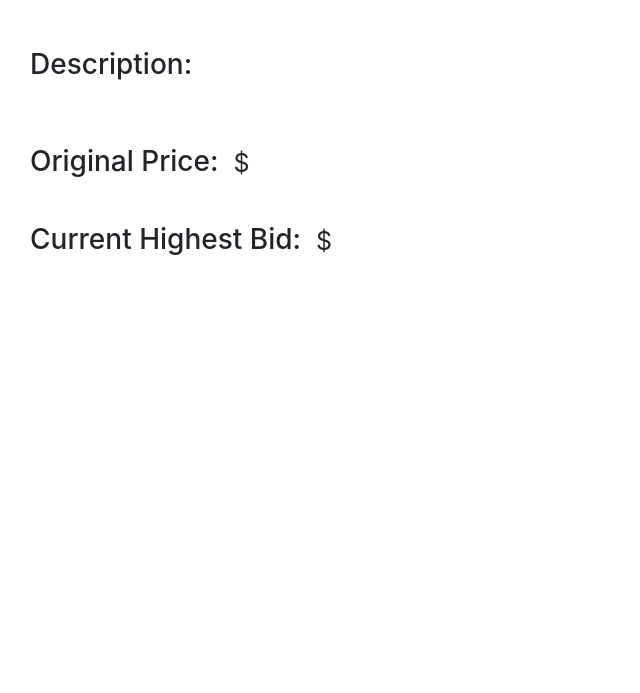
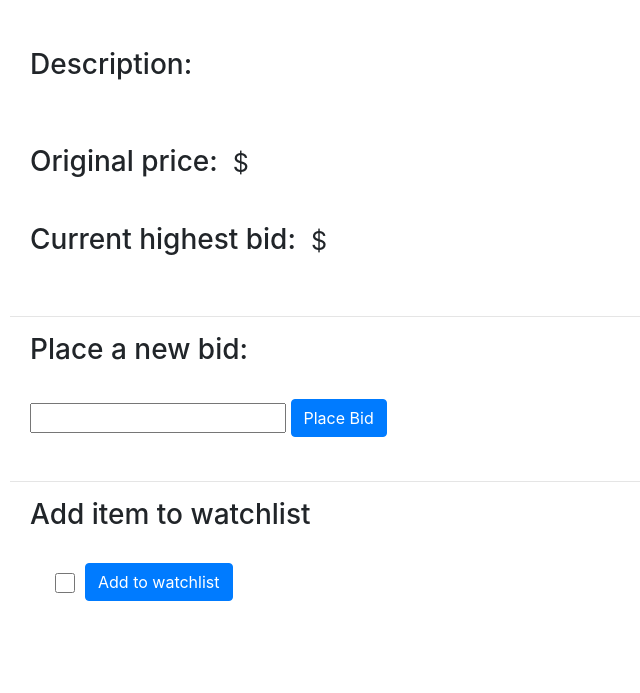
Before and after one commit to allforthe64/web50, a Django app: template commerce/auctions/templates/auctions/listing.html in a window 1280 px wide. Shown: the part 245-938 px from the top of the page, without its empty margins (0-640 px from the left). Before the commit the page ends 500 px from the top, so only its background shows below. Run offline with Django 3.2, Linux system fonts and the light colour scheme; the template is opened without the code that fills it, so the values that code supplies are empty; some libraries are stand-ins or nearby versions.

Commit message:
gave the user the ability to place bids on an item

```diff
--- a/commerce/auctions/templates/auctions/listing.html
+++ b/commerce/auctions/templates/auctions/listing.html
@@ -7,6 +7,13 @@
     {% if message %}
     <div class="alert alert-success alert-dismissible fade show" role="alert">
         <strong>{{message}}</strong> Congratulations, you've purchased the item!
+      </div>
+    {% endif %}
+
+    <!--message for if bid has been placed-->
+    {% if message2 %}
+    <div class="alert alert-success alert-dismissible fade show" role="alert">
+        <strong>{{message2}}</strong>
       </div>
     {% endif %}
     <br>
@@ -24,15 +31,49 @@
     <p style="margin-left: 40px;">{{description}}</p>
     <br>
     <br>
+    <!--original price-->
     <div style="display: inline-flex; margin-left: 20px">
-        <h3>Original Price:</h3>
+        <h3>Original price:</h3>
         <p style="font-size:25px; margin-left: 15px">${{originalPrice}}</p>
     </div>
     <br>
     <br>
+    <!--current highest bid-->
     <div style="display: inline-flex; margin-left: 20px">
-        <h3>Current Highest Bid:</h3>
+        <h3>Current highest bid:</h3>
         <p style="font-size:25px; margin-left: 15px">${{currentHighestBid}}</p>
     </div>
+    <br>
+    <br>
+    <hr>
+
+    <!--bid form-->
+    <div style="margin-left: 20px;">
+        <h3>Place a new bid:</h3>
+        <br>
+        <form method="POST">
+            {% csrf_token %}
+            <input type="number" step="0.01" min="{{currentHighestBid}}" name="newBid">
+            <button type="submit" class="btn btn-primary" style="margin-bottom: 4px">Place Bid</button>
+        </form>
+    </div>
+    <br>
+    <hr>
+    <!--watchlist button-->
+    <div style="margin-left: 20px">
+        <h3>Add item to watchlist</h3>
+        <br>
+        <div class="form-check">
+            <form method="POST">
+                <div style="display: inline-flex; margin-left: 25px">
+                    <input class="form-check-input" type="checkbox" values="" id="flexxCheckDefault" style="width:20px; height:20px; margin-top: 10px" name="watchlist">
+                    <button type="submit" class="btn btn-primary" style="margin-bottom: 10px; margin-left:10px">Add to watchlist</button>
+                </div>
+            </form>
+        </div>
+    </div>
+    <br>
+    <br>
+    <br>
 
 {% endblock %}
```
Also changed, not shown: commerce/auctions/views.py (+57 -17 lines), commerce/db.sqlite3.
